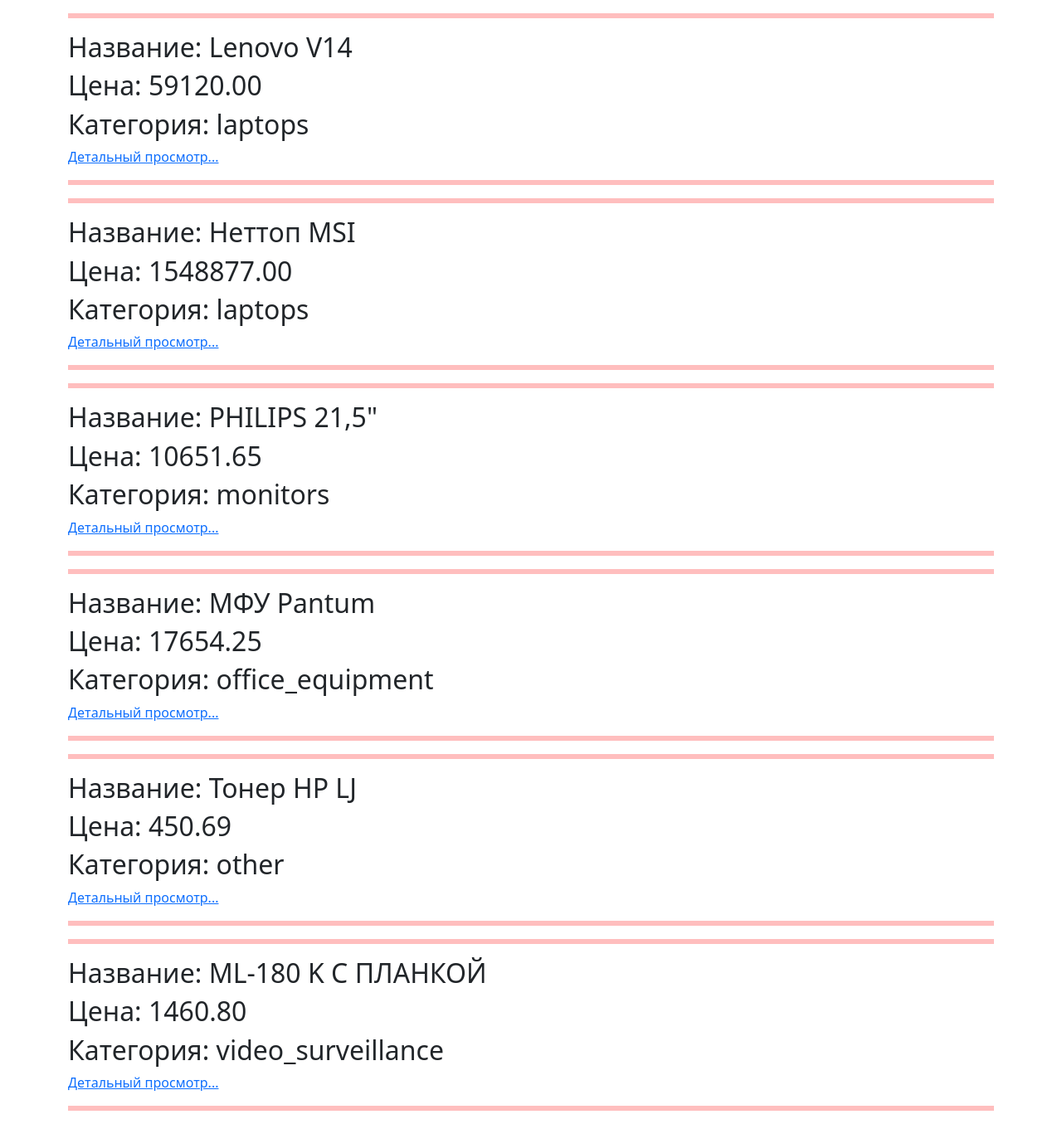
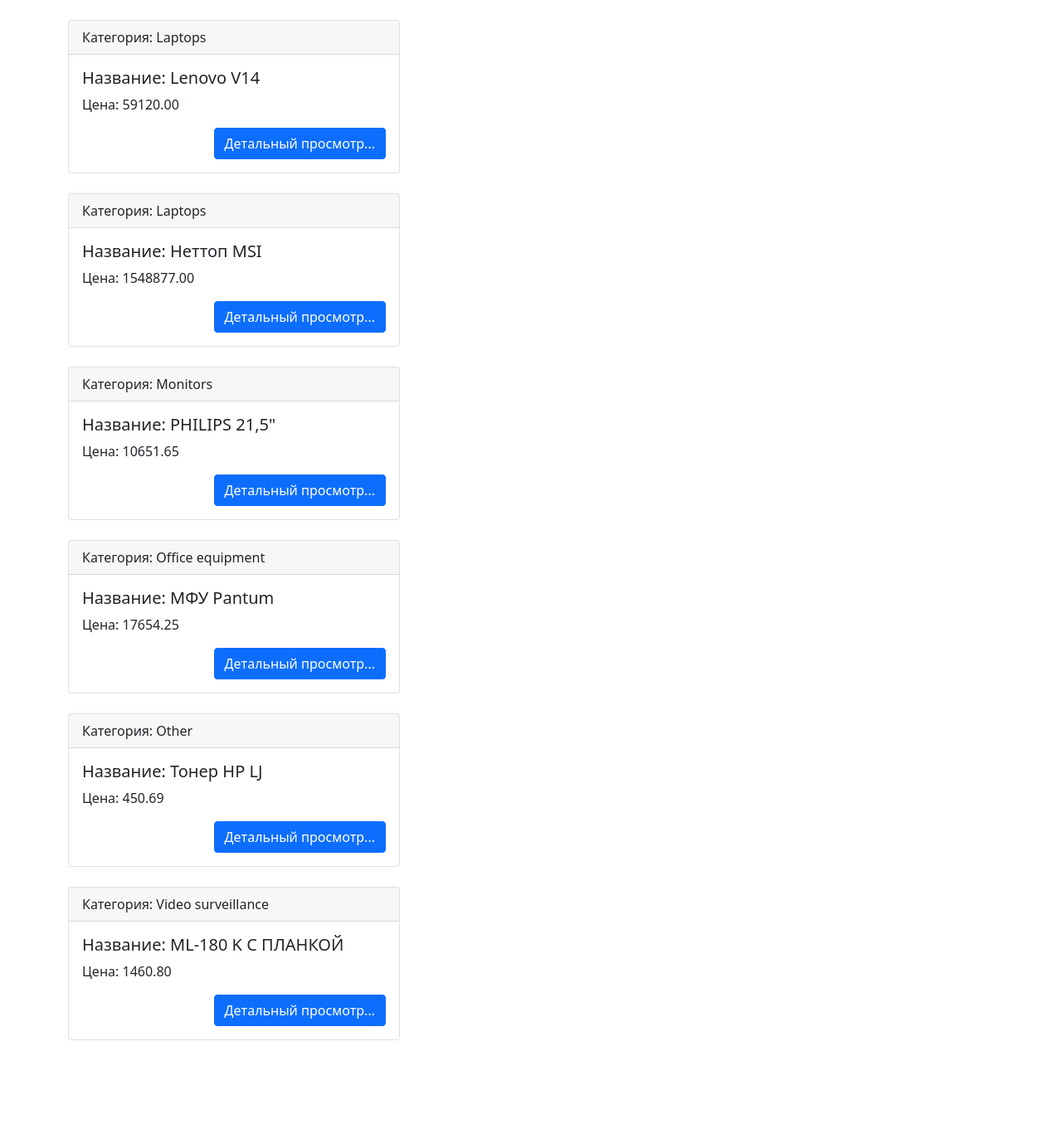
Before and after one commit to Yusupov-Aslan/ElectStore, a Django app: page / in a window 1280 px wide. Shown: the part 56-1411 px from the top of the page at 83% size. After the commit the page ends 1310 px from the top, so only its background shows below. Run offline with Django 3.2, Linux system fonts and the light colour scheme; data comes from the database, SQL or seed files in the repository.

Commit message:
Стилизовал страницы

```diff
--- a/source/ElectStore/models.py
+++ b/source/ElectStore/models.py
@@ -2,7 +2,7 @@
 
 # Create your models here.
 CATEGORY_CHOICES = [("other", "Other"), ("laptops", "Laptops"), ("monitors", "Monitors"),
-                    ("office_equipment", "Office_equipment"), ("video_surveillance", "Video_surveillance")]
+                    ("office_equipment", "Office equipment"), ("video_surveillance", "Video surveillance")]
 
 
 class Product(models.Model):
--- a/source/ElectStore/templates/index.html
+++ b/source/ElectStore/templates/index.html
@@ -2,11 +2,17 @@
 {% block title %}Главная{% endblock %}
 {% block content %}
     {% for product in products %}
-        <hr style="border: 3px solid red;">
-        <h2>Название: {{ product.name_goods }}</h2>
-        <h2>Цена: {{ product.cost }}</h2>
-        <h2>Категория: {{ product.category }}</h2>
-        <p><a href="{% url "one_product" product.pk %}">Детальный просмотр...</a></p>
-        <hr style="border: 3px solid red;">
+        <br>
+        <div class="card" style="max-width: 400px;">
+          <div class="card-header">
+            Категория: {{ product.get_category_display }}
+          </div>
+          <div class="card-body">
+            <h5 class="card-title">Название: {{ product.name_goods }}</h5>
+            <p class="card-text">Цена: {{ product.cost }}</p>
+            <a href="{% url "one_product" product.pk %}" class="btn btn-primary" style="float: right">
+                Детальный просмотр...</a>
+          </div>
+        </div>
     {% endfor %}
 {% endblock %}
--- a/source/ElectStore/templates/product_update.html
+++ b/source/ElectStore/templates/product_update.html
@@ -7,5 +7,5 @@
     {% include 'partial/form.html' with button_text="Редактировать" %}
     </form>
     <br>
-    <p><a href="{% url "one_product" product.pk %}">Назад</a></p>
+    <p><a href="{% url "one_product" product.pk %}" class="btn btn-primary" style="float: left">Назад</a></p>
 {% endblock %}
```
Also changed, not shown: source/ElectStore/templates/one_product.html (+12 -6 lines), source/ElectStore/templates/product_delete.html (+13 -5 lines).
